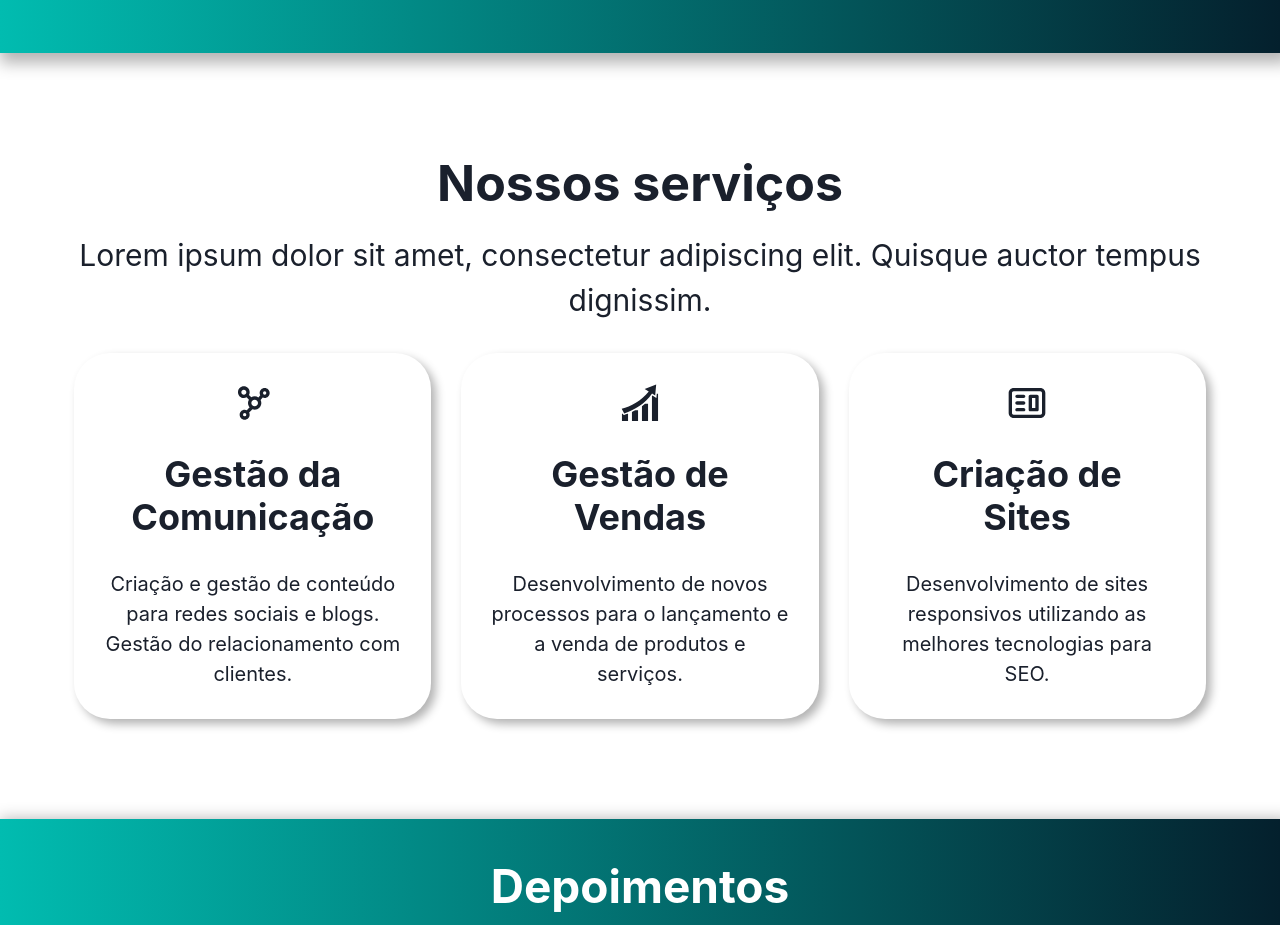
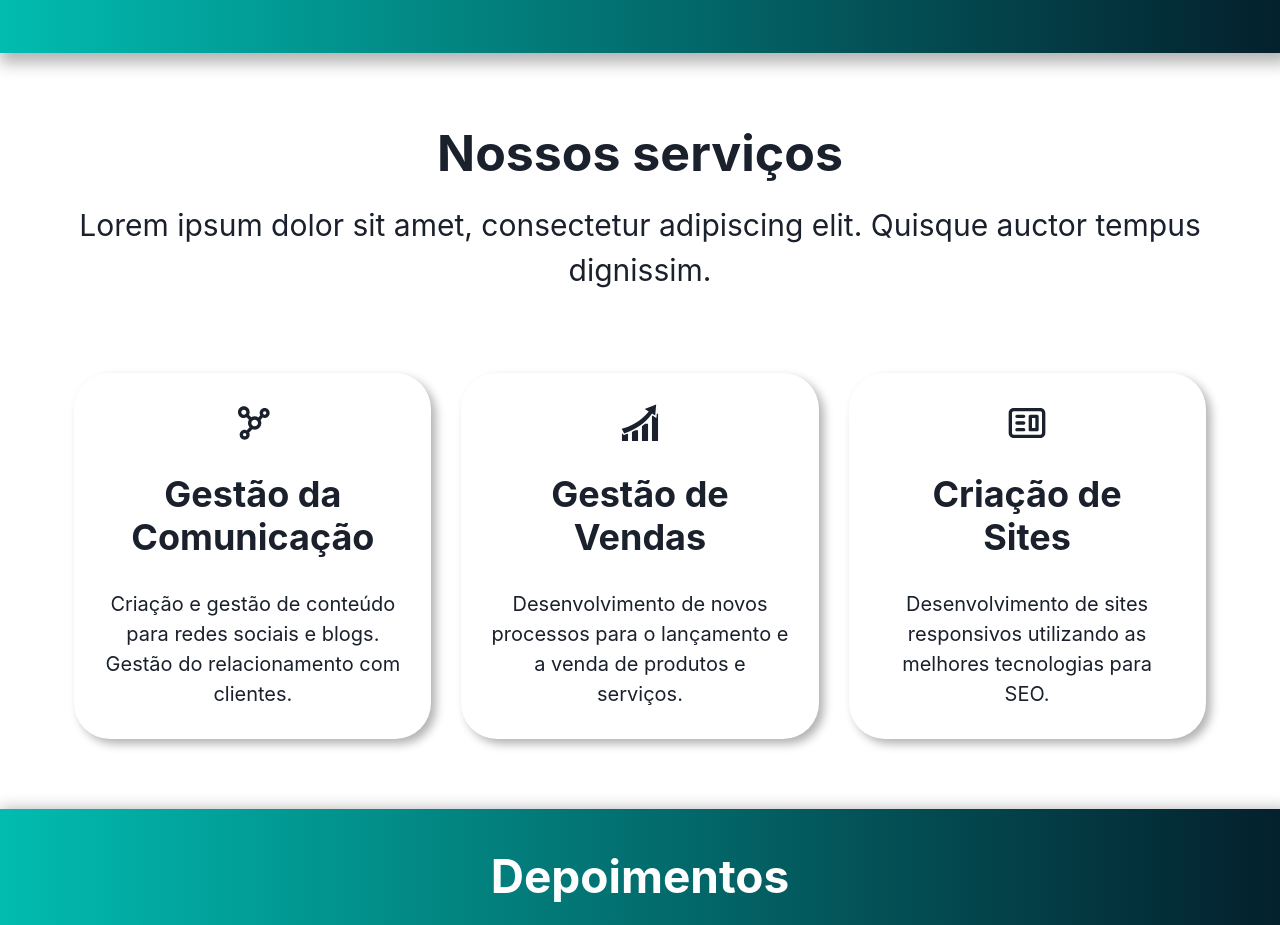
Before and after one commit to CarlosHenriqueMkt/triaga-company, a Next.js app: page / in a window 1280 px wide. Shown: the part 1340-2265 px from the top of the page. Built offline with nearby package versions, Linux system fonts and the light colour scheme; no server answers.

Commit message:
ajuste das margens do componente de serviços

```diff
--- a/styles/services.module.sass
+++ b/styles/services.module.sass
@@ -1,6 +1,6 @@
 .servicesContainer
     width: 100%
-    margin: 100px auto
+    margin: 70px auto
 
 .servicesTitle
     display: flex
@@ -8,7 +8,7 @@
     text-align: center
 
     width: 90vw
-    margin: 0 auto
+    margin: 50px auto
 
     h2
         font-size: 35px
```
